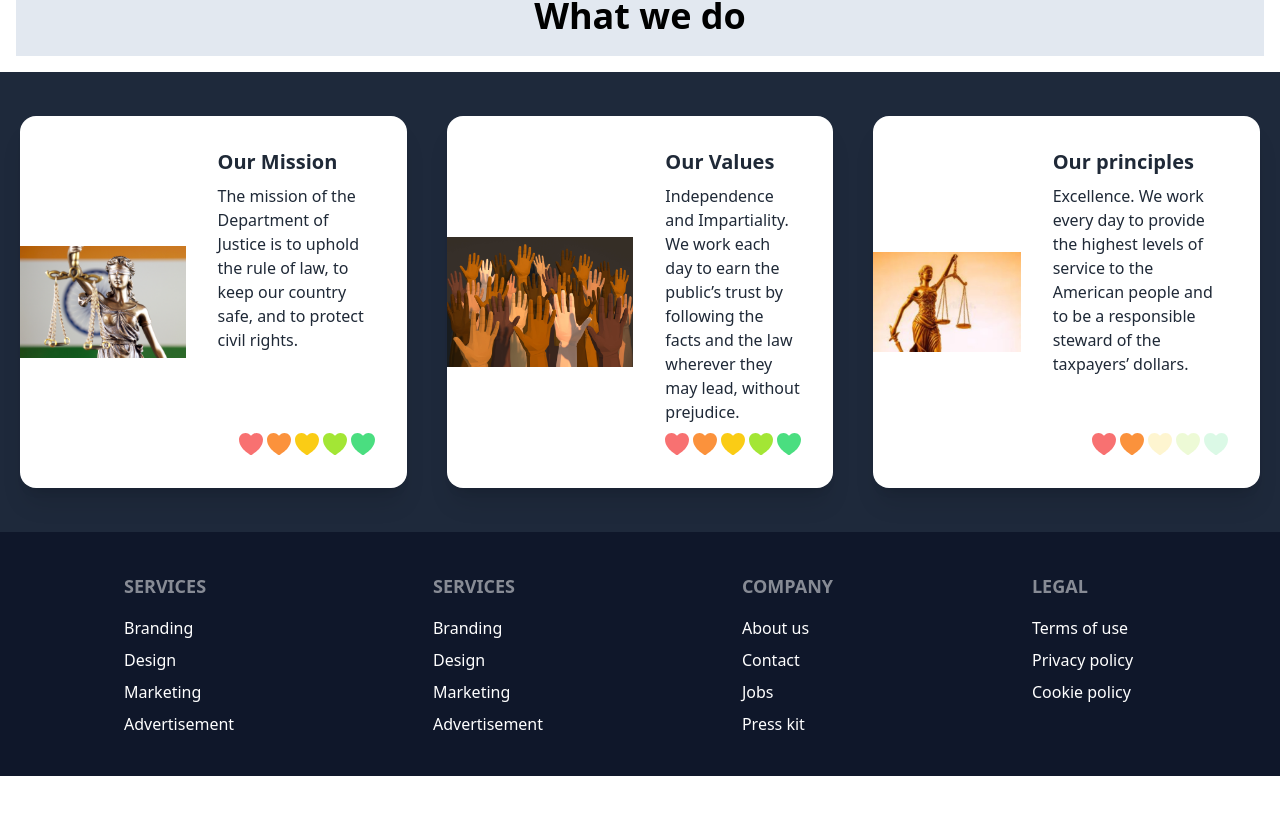
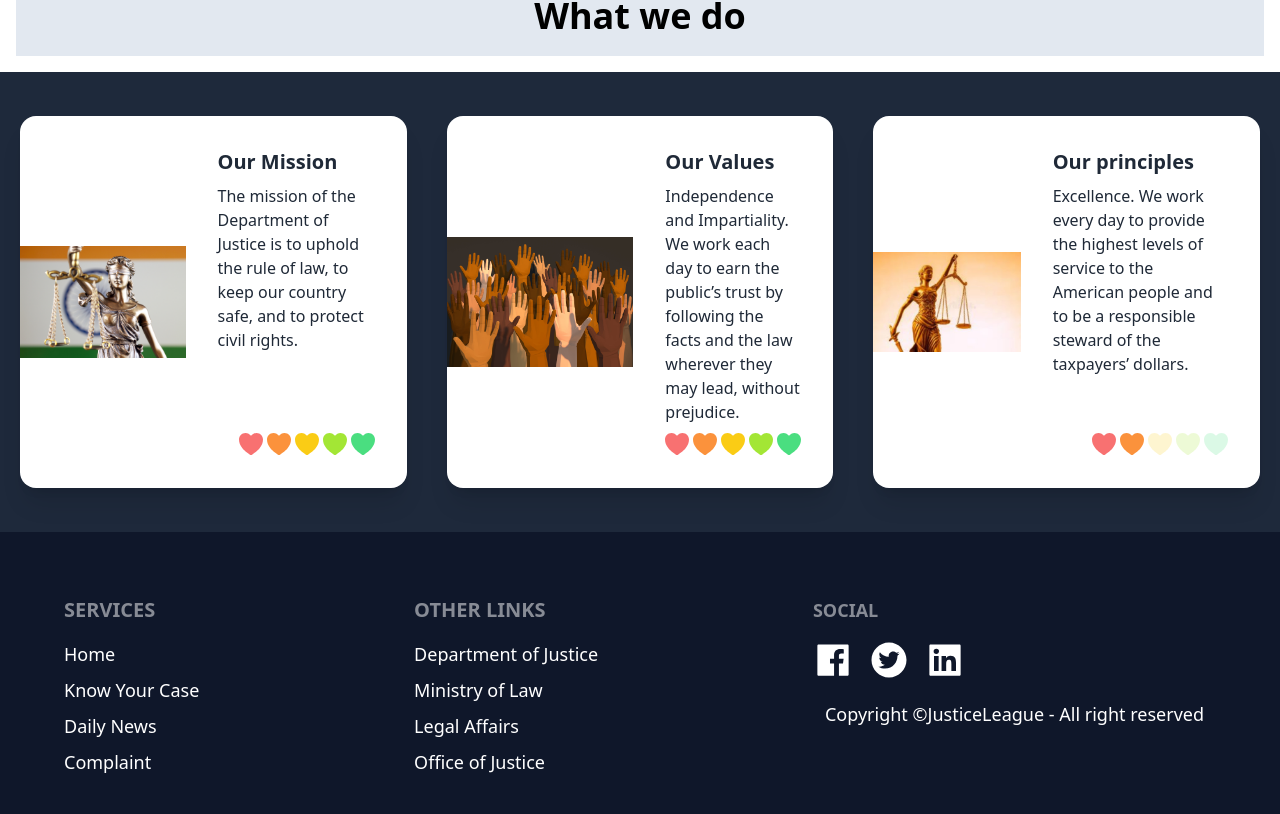
Before and after one commit to maitri-vv/justice-league, a Next.js app: page / in a window 1280 px wide. Shown: the part 936-1750 px from the top of the page. Before the commit the page ends 1712 px from the top, so only its background shows below. Built offline with nearby package versions, Linux system fonts and the light colour scheme.

Commit message:
footer done
Signed-off-by: Samridhi-Sinha <96681774+yash19sinha@users.noreply.github.com>

```diff
--- a/components/Footer.js
+++ b/components/Footer.js
@@ -1,37 +1,39 @@
 import React from 'react'
+import Link from 'next/link';
+import {AiFillFacebook,AiFillTwitterCircle,AiFillLinkedin } from "react-icons/ai";
+const Footer = () => {
 
-const Footer = () => {
   return (
     <div>
-        <footer className="p-10  footer bg-slate-900 text-neutral-content px-11">
-          <div className='px-10 mx-10 text-base'>
-            <span className="footer-title text-lg">Services</span>
-            <a className="link link-hover">Branding</a>
-            <a className="link link-hover">Design</a>
-            <a className="link link-hover">Marketing</a>
-            <a className="link link-hover">Advertisement</a>
-          </div>
-          <div className='px-10 mx-10 text-base'>
-            <span className="footer-title text-lg">Services</span>
-            <a className="link link-hover">Branding</a>
-            <a className="link link-hover">Design</a>
-            <a className="link link-hover">Marketing</a>
-            <a className="link link-hover">Advertisement</a>
-          </div>
-          <div className='px-10 mx-10 text-base'>
-            <span className="footer-title text-lg">Company</span>
-            <a className="link link-hover">About us</a>
-            <a className="link link-hover">Contact</a>
-            <a className="link link-hover">Jobs</a>
-            <a className="link link-hover">Press kit</a>
-          </div>
-          <div className='px-10 mx-10 text-base'>
-            <span className="footer-title text-lg">Legal</span>
-            <a className="link link-hover">Terms of use</a>
-            <a className="link link-hover">Privacy policy</a>
-            <a className="link link-hover">Cookie policy</a>
-          </div>
-        </footer>
+        <footer className="justify-between p-16 footer bg-slate-900 text-neutral-content">
+        <div>
+    <span className="text-xl footer-title">Services</span>
+    <Link href="/"className="text-lg link link-hover">Home</Link>
+    <Link href="/Domainnews" className="text-lg link link-hover">Know Your Case</Link>
+    <Link href="/NewsSection" className="text-lg link link-hover">Daily News</Link>
+    <Link href="/Contactus" className="text-lg link link-hover">Complaint</Link>
+  </div>
+  <div>
+    <span className="text-xl footer-title">Other Links</span>
+    <Link href="https://doj.gov.in/" target="_blank" className="text-lg link link-hover">Department of Justice</Link>
+    <Link href="https://lawmin.gov.in/" className="text-lg link link-hover">Ministry of Law</Link>
+    <Link href="https://legalaffairs.gov.in/" className="text-lg link link-hover">Legal Affairs</Link>
+    <Link href="https://www.ojp.gov/" className="text-lg link link-hover">Office of Justice</Link>
+  </div>
+  <div>
+    <span className="text-lg footer-title">Social</span>
+    <div className="grid grid-flow-col gap-4">
+    <AiFillFacebook size={40}/>
+    <AiFillTwitterCircle size={40}/>
+    <AiFillLinkedin size={40}/>
+    </div>
+    <div className="grid-flow-col">
+
+    <p className='p-3 text-lg text-center'>Copyright ©JusticeLeague - All right reserved</p>
+  </div>
+  </div>
+
+   </footer>
 
     </div>
   )
--- a/components/Whatwedo.js
+++ b/components/Whatwedo.js
@@ -10,7 +10,7 @@ const Whatwedo = () => {
     <div className="grid justify-center w-full pt-6 pb-6 bg-slate-800">
       <div className="grid grid-cols-2 gap-10 m-5 justify-items-center xl:grid-cols-3 xl:max-w-screen-xl lg:max-w-screen-lg ">
           <div className="shadow-xl card lg:card-side bg-base-100">
-        <figure><img src="/images/wwd1.jpg" alt="Album"/></figure>
+        <figure><img src="/images/wwd1.jpg" alt="Album" className=''/></figure>
         <div className="card-body">
           <h2 className="card-title">Our Mission</h2>
           <p>The mission of the Department of Justice is to uphold the rule of law, to keep our country safe, and to protect civil rights.</p>
--- a/package.json
+++ b/package.json
@@ -15,6 +15,7 @@
     "next": "13.1.6",
     "react": "18.2.0",
     "react-dom": "18.2.0",
+    "react-icons": "^4.8.0",
     "react-infinite-scroll-component": "^6.1.0",
     "react-infinite-scroller": "^1.2.6",
     "split-type": "^0.3.3",
--- a/pages/index.js
+++ b/pages/index.js
@@ -38,7 +38,7 @@ export default function Home() {
       </Head>
 
 
-      <div className="justify-end md:min-h-screen h-96 hero " style={{ backgroundImage: `url("/images/justice.jpg")` }}>
+      <div className="justify-end h-[30rem] md:min-h-screen hero " style={{ backgroundImage: `url("/images/justice.jpg")` }}>
         <div className="object-cover hero"></div>
         <div className="text-end text-neutral-content ">
           <div className="justify-end m-2 md:pr-10 md:mr-10">
```
Also changed, not shown: 1 other file (tests, documents, lock files or other folders).
